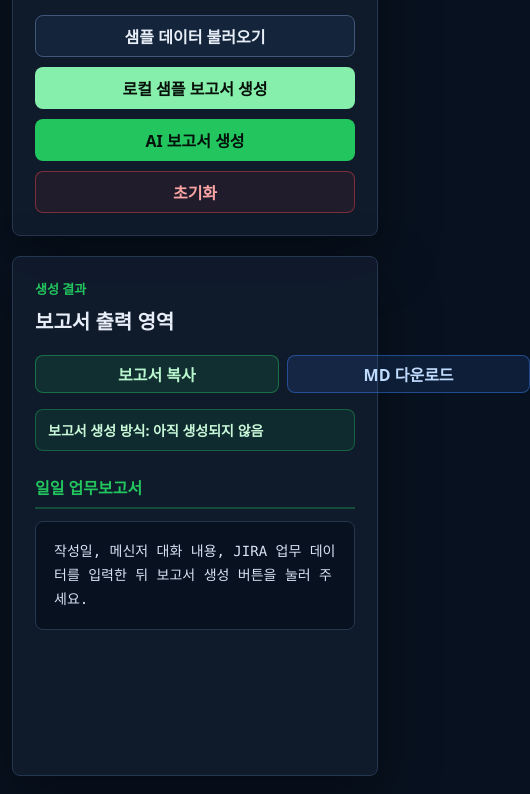
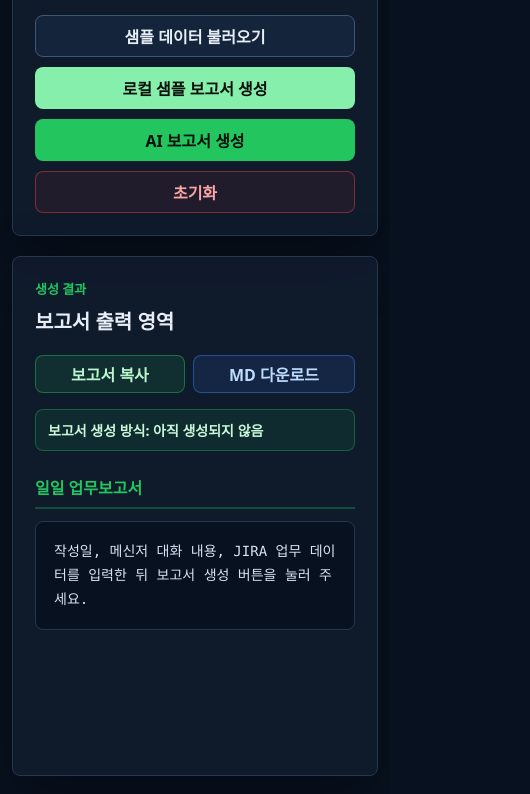
Before and after one commit to woooooooya/daily-report-app, a plain HTML site: page index.html in a window 390 px wide. Shown: the part 1458-2252 px from the top of the page, 530 px wide, since content can reach past the window. Drawn offline with Linux system fonts and the light colour scheme.

Commit message:
Add styles for output button group

```diff
--- a/style.css
+++ b/style.css
@@ -463,4 +463,15 @@ textarea::placeholder {
     align-items: stretch;
     flex-direction: column;
   }
+
+  .output-button-group {
+    width: 100%;
+    flex-wrap: wrap;
+  }
+
+  .output-button-group .button {
+    flex: 1 1 auto;
+    min-width: 100px;
+    width: auto;
+  }
 }
```
